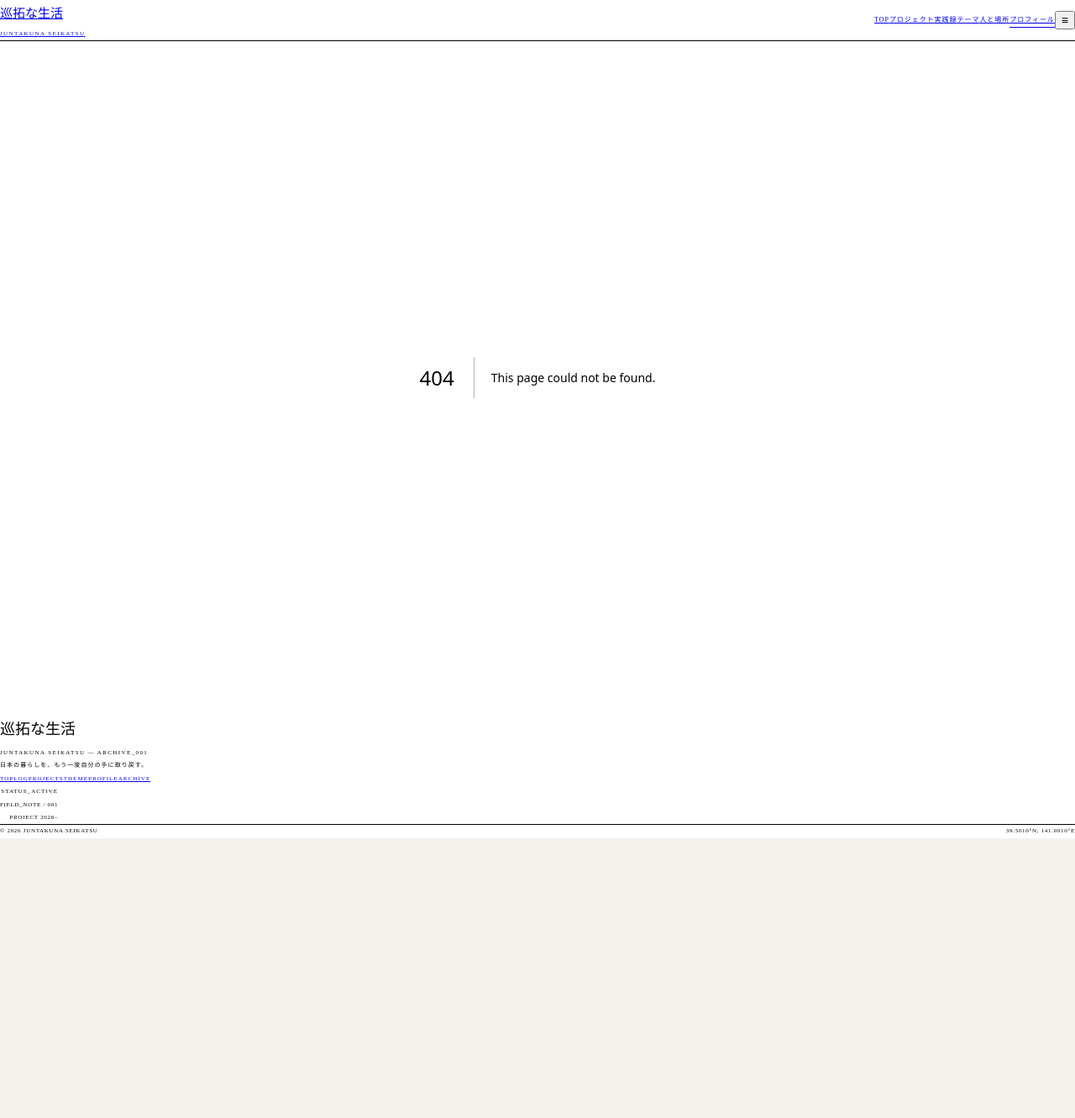
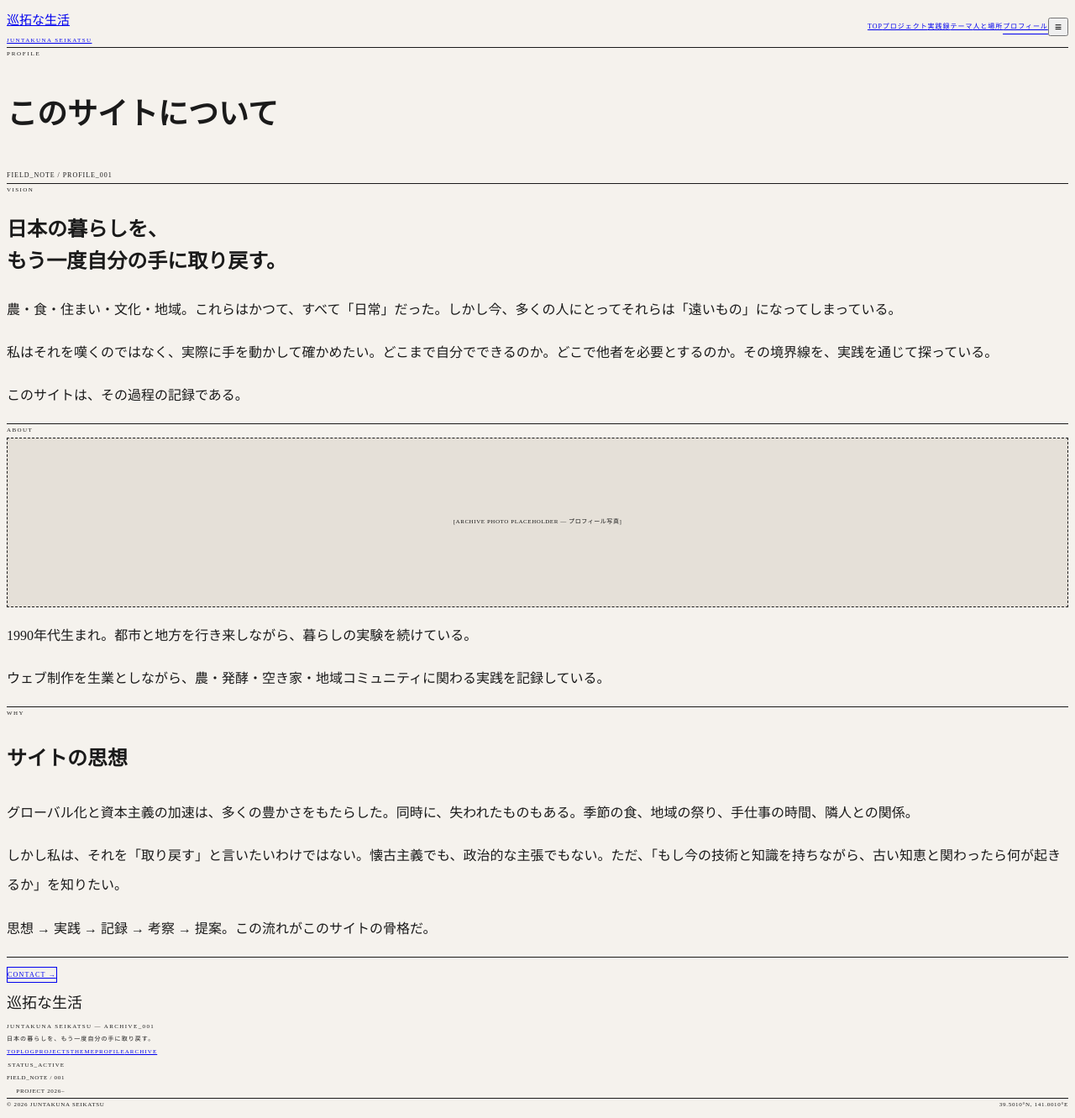
Before and after one commit to shotaro-shiwa1110/juntakuna-seikatsu, a Next.js app: page /profile in a window 1280 px wide. Before the commit this address had no page. Shown: the whole page at 84% size. Before the commit the page ends 998 px from the top, so only its background shows below. Built offline with nearby package versions, Linux system fonts and the light colour scheme.

Commit message:
feat: add THEME list/detail and PROFILE pages

```diff
--- /dev/null
+++ b/src/app/profile/page.tsx
@@ -0,0 +1,56 @@
+import type { Metadata } from 'next'
+import Link from 'next/link'
+import ImagePlaceholder from '@/components/ui/ImagePlaceholder'
+
+export const metadata: Metadata = { title: 'PROFILE | 巡拓な生活' }
+
+export default function ProfilePage() {
+  return (
+    <div>
+      <header className="border-b border-border px-8 md:px-14 py-12">
+        <div className="font-mono text-[7px] tracking-[0.25em] text-accent mb-2">PROFILE</div>
+        <h1 className="font-mincho text-[36px] mb-2">このサイトについて</h1>
+        <div className="font-mono text-[8px] tracking-[0.12em] text-ink-30">FIELD_NOTE / PROFILE_001</div>
+      </header>
+
+      <div className="grid grid-cols-1 md:grid-cols-2 border-b border-border">
+        <div className="p-10 md:p-14 border-b md:border-b-0 md:border-r border-border">
+          <div className="font-mono text-[7px] tracking-[0.2em] text-accent mb-6">VISION</div>
+          <h2 className="font-mincho text-[24px] leading-[1.6] mb-6">
+            日本の暮らしを、<br />もう一度自分の手に取り戻す。
+          </h2>
+          <div className="space-y-6 font-serif text-body text-ink-60">
+            <p>農・食・住まい・文化・地域。これらはかつて、すべて「日常」だった。しかし今、多くの人にとってそれらは「遠いもの」になってしまっている。</p>
+            <p>私はそれを嘆くのではなく、実際に手を動かして確かめたい。どこまで自分でできるのか。どこで他者を必要とするのか。その境界線を、実践を通じて探っている。</p>
+            <p>このサイトは、その過程の記録である。</p>
+          </div>
+        </div>
+        <div className="p-10 md:p-14">
+          <div className="font-mono text-[7px] tracking-[0.2em] text-accent mb-6">ABOUT</div>
+          <ImagePlaceholder label="[ARCHIVE PHOTO PLACEHOLDER — プロフィール写真]" className="h-[200px] mb-6" />
+          <div className="space-y-4 font-serif text-body text-ink-60">
+            <p>1990年代生まれ。都市と地方を行き来しながら、暮らしの実験を続けている。</p>
+            <p>ウェブ制作を生業としながら、農・発酵・空き家・地域コミュニティに関わる実践を記録している。</p>
+          </div>
+        </div>
+      </div>
+
+      {/* なぜこの活動をするか */}
+      <div className="px-8 md:px-14 py-12 max-w-2xl">
+        <div className="font-mono text-[7px] tracking-[0.2em] text-accent mb-6">WHY</div>
+        <h2 className="font-mincho text-[24px] mb-6">サイトの思想</h2>
+        <div className="space-y-6 font-serif text-body text-ink-60">
+          <p>グローバル化と資本主義の加速は、多くの豊かさをもたらした。同時に、失われたものもある。季節の食、地域の祭り、手仕事の時間、隣人との関係。</p>
+          <p>しかし私は、それを「取り戻す」と言いたいわけではない。懐古主義でも、政治的な主張でもない。ただ、「もし今の技術と知識を持ちながら、古い知恵と関わったら何が起きるか」を知りたい。</p>
+          <p>思想 → 実践 → 記録 → 考察 → 提案。この流れがこのサイトの骨格だ。</p>
+        </div>
+      </div>
+
+      <div className="border-t border-border px-8 md:px-14 py-8">
+        <Link href="/contact" className="font-mono text-[8px] tracking-[0.15em] text-ink hover:text-accent transition-colors border border-ink px-6 py-3 inline-block hover:border-accent">
+          CONTACT →
+        </Link>
+      </div>
+    </div>
+  )
+}
--- /dev/null
+++ b/src/app/theme/[slug]/page.tsx
@@ -0,0 +1,62 @@
+import { notFound } from 'next/navigation'
+import type { Metadata } from 'next'
+import Link from 'next/link'
+import { themes, projects, logs } from '@/lib/mock-data'
+import LogCard from '@/components/ui/LogCard'
+
+interface Props { params: { slug: string } }
+
+export async function generateStaticParams() {
+  return themes.map((t) => ({ slug: t.slug }))
+}
+
+export async function generateMetadata({ params }: Props): Promise<Metadata> {
+  const theme = themes.find((t) => t.slug === params.slug)
+  return { title: theme ? `${theme.name} | 巡拓な生活` : 'NOT FOUND' }
+}
+
+export default function ThemeDetailPage({ params }: Props) {
+  const theme = themes.find((t) => t.slug === params.slug)
+  if (!theme) notFound()
+
+  const relatedProjects = projects.filter((p) => theme.relatedProjects.includes(p.slug))
+  const relatedLogs = logs.filter((l) =>
+    theme.relatedTags.some((tag) => l.tags.includes(tag))
+  )
+
+  return (
+    <div>
+      <header className="border-b border-border px-8 md:px-14 py-12">
+        <div className="font-mono text-[7px] tracking-[0.25em] text-accent mb-2">{theme.nameEn}</div>
+        <h1 className="font-mincho text-[48px] mb-4">{theme.name}</h1>
+        <p className="font-serif text-body text-ink-60 max-w-xl">{theme.description}</p>
+      </header>
+
+      {relatedProjects.length > 0 && (
+        <div className="border-b border-border px-8 md:px-14 py-10">
+          <div className="font-mono text-[7px] tracking-[0.2em] text-accent mb-4">RELATED PROJECTS</div>
+          {relatedProjects.map((p) => (
+            <Link key={p.slug} href={`/projects/${p.slug}`} className="block font-mincho text-[20px] py-3 border-b border-border hover:text-ink-60 transition-colors last:border-0">
+              {p.number} — {p.title} →
+            </Link>
+          ))}
+        </div>
+      )}
+
+      {relatedLogs.length > 0 && (
+        <div className="px-8 md:px-14 py-10">
+          <div className="font-mono text-[7px] tracking-[0.2em] text-accent mb-6">RELATED LOG</div>
+          <div className="grid grid-cols-1 sm:grid-cols-2 md:grid-cols-4 border border-border divide-x divide-border">
+            {relatedLogs.map((l) => <LogCard key={l.slug} entry={l} />)}
+          </div>
+        </div>
+      )}
+
+      <div className="px-8 md:px-14 pb-12">
+        <Link href="/theme" className="font-mono text-[8px] tracking-[0.15em] text-ink-30 hover:text-ink transition-colors">
+          ← THEME に戻る
+        </Link>
+      </div>
+    </div>
+  )
+}
--- /dev/null
+++ b/src/app/theme/page.tsx
@@ -0,0 +1,38 @@
+import type { Metadata } from 'next'
+import Link from 'next/link'
+import { themes } from '@/lib/mock-data'
+
+export const metadata: Metadata = { title: 'THEME | 巡拓な生活' }
+
+export default function ThemePage() {
+  return (
+    <div className="px-8 md:px-14 py-12">
+      <div className="font-mono text-[7px] tracking-[0.25em] text-accent mb-2">THEME</div>
+      <h1 className="font-mincho text-[32px] mb-3">テーマ</h1>
+      <p className="font-serif text-body text-ink-60 max-w-lg mb-12">
+        巡拓な生活が探求する、暮らしの6つの領域。
+      </p>
+
+      <div className="grid grid-cols-1 md:grid-cols-2 border border-border divide-y divide-border">
+        {themes.map((theme) => (
+          <Link
+            key={theme.slug}
+            href={`/theme/${theme.slug}`}
+            className="group p-8 border-b border-border hover:bg-surface transition-colors last:border-b-0"
+          >
+            <div className="font-mono text-[7px] tracking-[0.2em] text-accent mb-2">{theme.nameEn}</div>
+            <h2 className="font-mincho text-[28px] mb-3 group-hover:text-ink-60 transition-colors">{theme.name}</h2>
+            <p className="font-serif text-body text-ink-60 mb-4">{theme.description}</p>
+            <div className="flex flex-wrap gap-1">
+              {theme.relatedTags.map((tag) => (
+                <span key={tag} className="font-mono text-[7px] tracking-[0.08em] px-2 py-0.5 border border-border text-ink-30">
+                  {tag}
+                </span>
+              ))}
+            </div>
+          </Link>
+        ))}
+      </div>
+    </div>
+  )
+}
```
